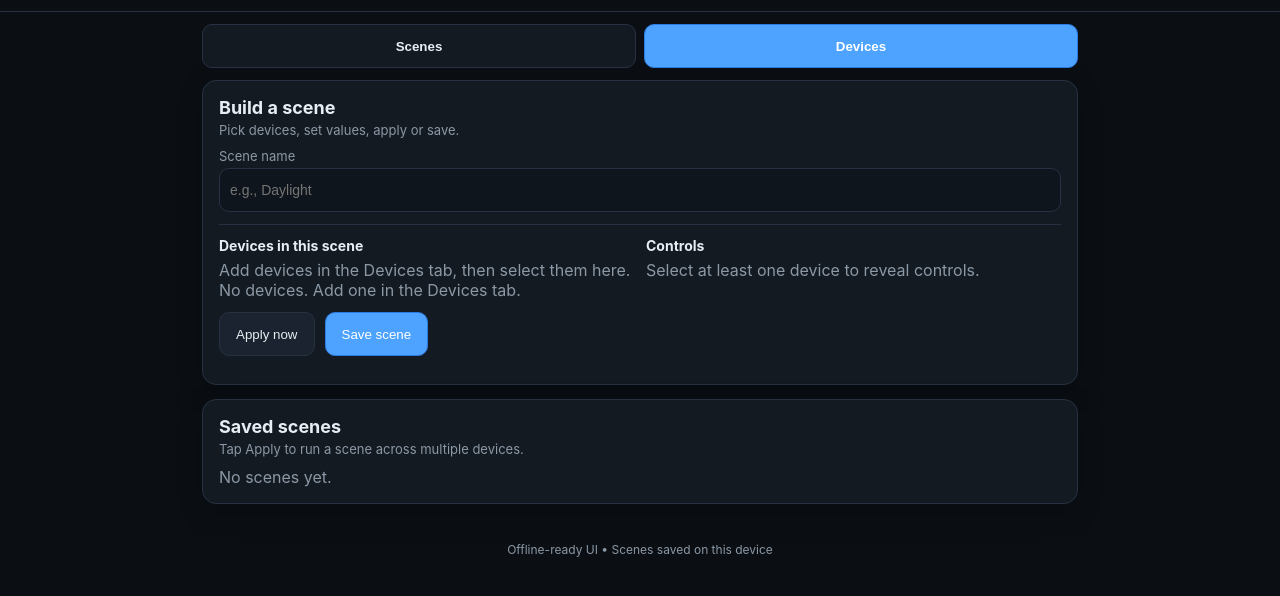
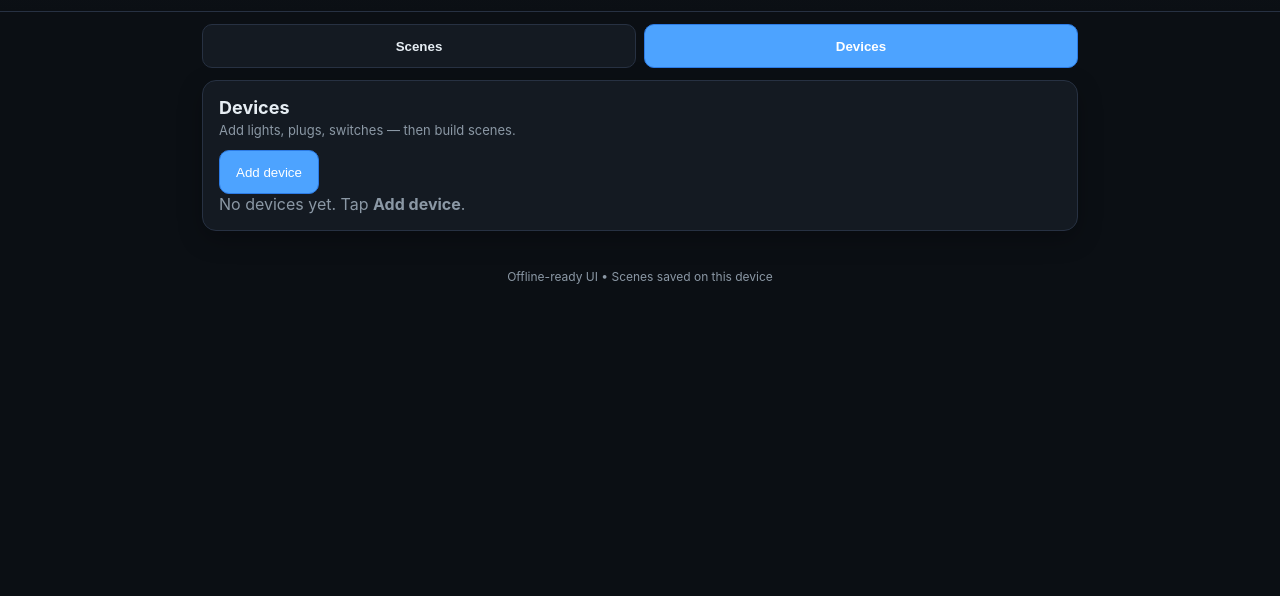
Before and after one commit to JoseC1154/LightController, a plain HTML site: page index.html in a window 1280 px wide. Both pictures are taken after a click on the button "Devices". Shown: the part 52-648 px from the top of the page. Drawn offline with Linux system fonts and the light colour scheme.

Commit message:
Change view display property for visibility toggle

```diff
--- a/styles.css
+++ b/styles.css
@@ -153,12 +153,13 @@ a {
   color: #fff;
 }
 
+/* Views are toggled via the HTML [hidden] attribute */
 .view {
-  display: none;
+  display: block;
 }
 
-.view.isVisible {
-  display: block;
+.view[hidden] {
+  display: none;
 }
 
 /* =========================
```
